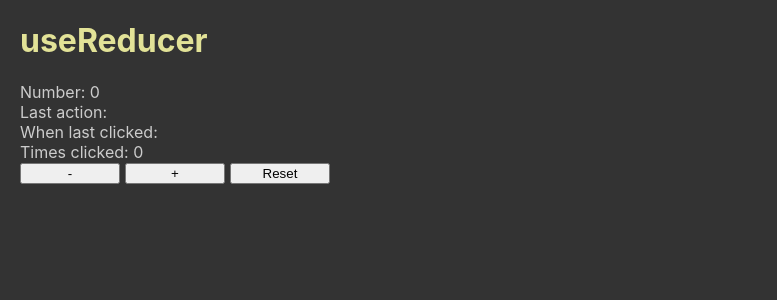
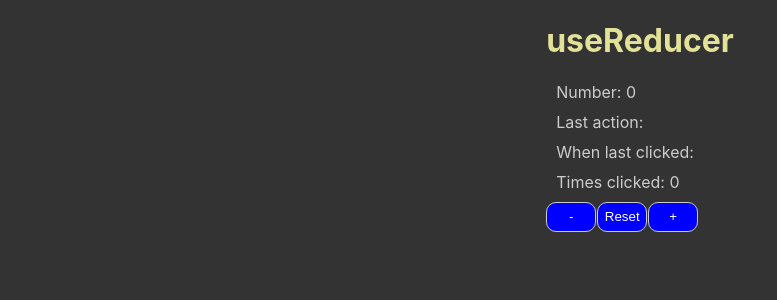
Before and after one commit to bekircbc/useReducer-reactvite, a React (Vite) app: page / in a window 1280 px wide. Shown: the top 300 px of the page, without its empty margins (0-777 px from the left). Built offline with nearby package versions, Linux system fonts and the light colour scheme.

Commit message:
added styling

```diff
--- a/src/App.jsx
+++ b/src/App.jsx
@@ -34,14 +34,16 @@ function App() {
   return (
     <div className="App">
       <h1>useReducer</h1>
-      <div>Number: {state.number}</div>
-      <div>Last action: {state.lastAction}</div>
-      <div className="when">When last clicked: {state.whenLastClicked}</div>
-      <div className="timesClicked">Times clicked: {state.timesClicked}</div>
+      <div className="dataArea">
+        <div>Number: {state.number}</div>
+        <div>Last action: {state.lastAction}</div>
+        <div className="when">When last clicked: {state.whenLastClicked}</div>
+        <div className="timesClicked">Times clicked: {state.timesClicked}</div>
+      </div>
       <div className="buttonArea">
         <button onClick={() => dispatch({ type: "down" })}>-</button>
+        <button onClick={() => dispatch({ type: "reset" })}>Reset</button>
         <button onClick={() => dispatch({ type: "up" })}>+</button>
-        <button onClick={() => dispatch({ type: "reset" })}>Reset</button>
       </div>
     </div>
   );
--- a/src/App.scss
+++ b/src/App.scss
@@ -2,13 +2,29 @@ body {
   background: #333;
   color: #ccc;
   padding: 0 20px;
+  display: flex;
+  justify-content: center;
 
   h1 {
     color: rgb(226, 226, 151);
   }
+  .dataArea {
+    display: flex;
+    flex-direction: column;
+    gap: 10px;
+    margin: 10px;
+  }
+  .buttonArea {
+    display: flex;
 
-  button {
-    width: 100px;
-    margin-right: 5px;
+    button {
+      width: 50px;
+      height: 30px;
+      margin-right: 1px;
+      background-color: blue;
+      color: white;
+      border: 1px solid #ccc;
+      border-radius: 10px;
+    }
   }
 }
```
